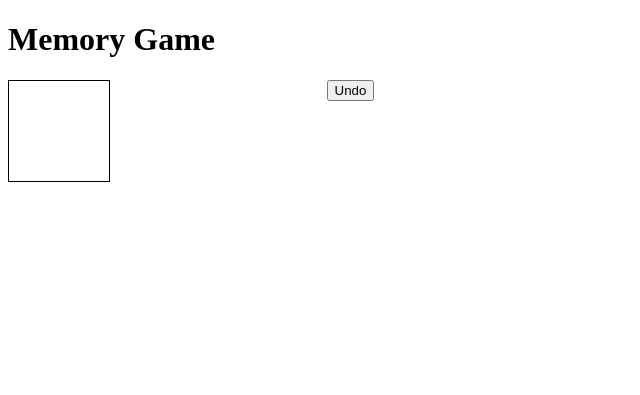
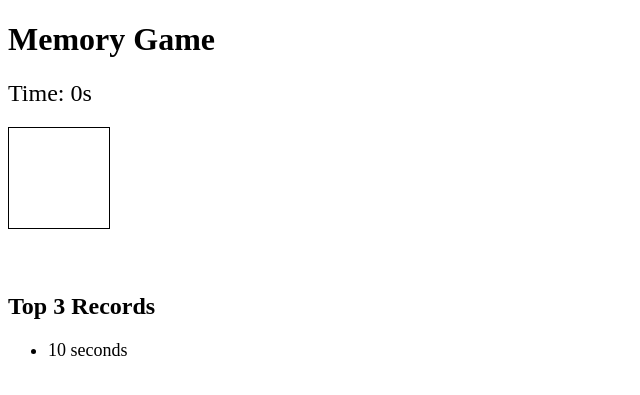
Before and after one commit to behnoudng/memory_game, a Django app: template game/templates/game/game.html in a window 1280 px wide. Shown: the top 395 px of the page, without its empty margins (0-640 px from the left). Run offline with Django 5.2, Linux system fonts and the light colour scheme; tables that the repository leaves empty hold one stand-in row (values such as "Sample post"); the template is opened without the code that fills it: values that come from a table or form of the project are taken from there, most other values are stand-ins (such as "Sample title", 1, 10 or a date in 2020).

Commit message:
latest change

```diff
--- a/game/templates/game/game.html
+++ b/game/templates/game/game.html
@@ -1,11 +1,12 @@
 <!DOCTYPE html>
 <html lang="en">
+
 <head>
     <meta charset="UTF-8">
     <meta name="viewport" content="width=device-width, initial-scale=1.0">
     <title>Memory Game</title>
     <style>
-        .card{
+        .card {
             width: 100px;
             height: 100px;
             border: 1px solid #000;
@@ -17,7 +18,7 @@
             user-select: none;
         }
 
-        .grid{
+        .grid {
             display: grid;
             grid-template-columns: repeat(4, 1fr);
             gap: 10px;
@@ -32,35 +33,96 @@
             font-size: 20px;
             height: 24px;
         }
+
+        #timer {
+            font-size: 24px;
+            margin-bottom: 20px;
+        }
+
+        #top-records {
+            font-size: 18px;
+            margin-top: 20px;
+        }
     </style>
 </head>
+
 <body>
     <h1>Memory Game</h1>
+
+    <!-- Timer -->
+    <div id="timer">Time: 0s</div>
+
     <div class="grid">
         {% for card in cards %}
-        <div class="card" data-value="{{ card.value }}">
-            <!-- {{ card.value }} -->
-        </div>
-
+        <div class="card" data-value="{{ card.value }}"></div>
         {% endfor %}
 
-        <form method="get">
-            <button name="undo">Undo</button>
-        </form>
     </div>
 
     <div id="message"></div>
+
+    <!-- Top 3 Records -->
+    <h2>Top 3 Records</h2>
+    <ul id="top-records">
+        {% for record in top_records %}
+        <li>{{record.0}} seconds</li>
+        {% endfor %}
+    </ul>
 
 
     <script>
         const cards = document.querySelectorAll('.card');
         const messageDiv = document.getElementById('message');
+        // Timer
+        const timerDiv = document.getElementById('timer');
+        let timer = 0
+        let timerInterval = null;
+
+
         let flipped = [];
         let canClick = true;
 
+
+
+        // Start the timer on first click
+        const startTimer = () => {
+            if (!timerInterval) {
+                timerInterval = setInterval(() => {
+                    timer++;
+                    timerDiv.textContent = `Time: ${timer}s`;
+
+                }, 1000);
+            }
+        };
+
+        // Stop the timer
+        const stopTimer = () =>{
+            clearInterval(timerInterval);
+            timerInterval = null;
+        }
+
+        // Check if all cards are matched
+        const checkAllMatched = () => {
+            const hiddenCards = document.querySelectorAll('.card.hidden').length;
+            if (hiddenCards === cards.length) {
+                stopTimer();
+                const completionTime = timer;
+                alert(`Game complete! Your time: ${completionTime}s`);
+
+                // Send the time to the server
+                fetch(`/submit-time?time=${completionTime}`)
+                    .then((response) => response.json())
+                    .then((data) => {
+                        console.log(data);
+                        location.reload();
+                    });
+            }
+        };
+
         cards.forEach(card => {
             card.addEventListener('click', () => {
-                if (!canClick || card.classList.contains('flipped') || card.classList.contains('hidden')){
+                startTimer(); // Start the timer on the first click
+                if (!canClick || card.classList.contains('flipped') || card.classList.contains('hidden')) {
                     return;
                 }
                 card.textContent = card.dataset.value;
@@ -68,11 +130,11 @@
                 card.style.backgroundColor = 'yellow';
                 flipped.push(card);
 
-                if (flipped.length === 2){
+                if (flipped.length === 2) {
                     canClick = false;
 
                     const [card1, card2] = flipped;
-                    if (card1.dataset.value === card2.dataset.value){
+                    if (card1.dataset.value === card2.dataset.value) {
                         messageDiv.textContent = 'Matched!';
                         setTimeout(() => {
                             card1.classList.add('hidden');
@@ -80,6 +142,7 @@
                             messageDiv.textContent = '';
                             flipped = []
                             canClick = true;
+                            checkAllMatched();
                         }, 1000);
                     } else {
                         messageDiv.textContent = 'Not a match!';
@@ -101,4 +164,5 @@
 
     </script>
 </body>
+
 </html>
--- a/game/urls.py
+++ b/game/urls.py
@@ -3,4 +3,5 @@ from . import views
 
 urlpatterns = [
     path('', views.game_view, name='game'),
+    path('submit-time/', views.submit_time_view, name='submit_time')
 ]
```
Also changed, not shown: game/utils.py (+6 -9 lines), game/views.py (+12 -5 lines), 1 other file.
